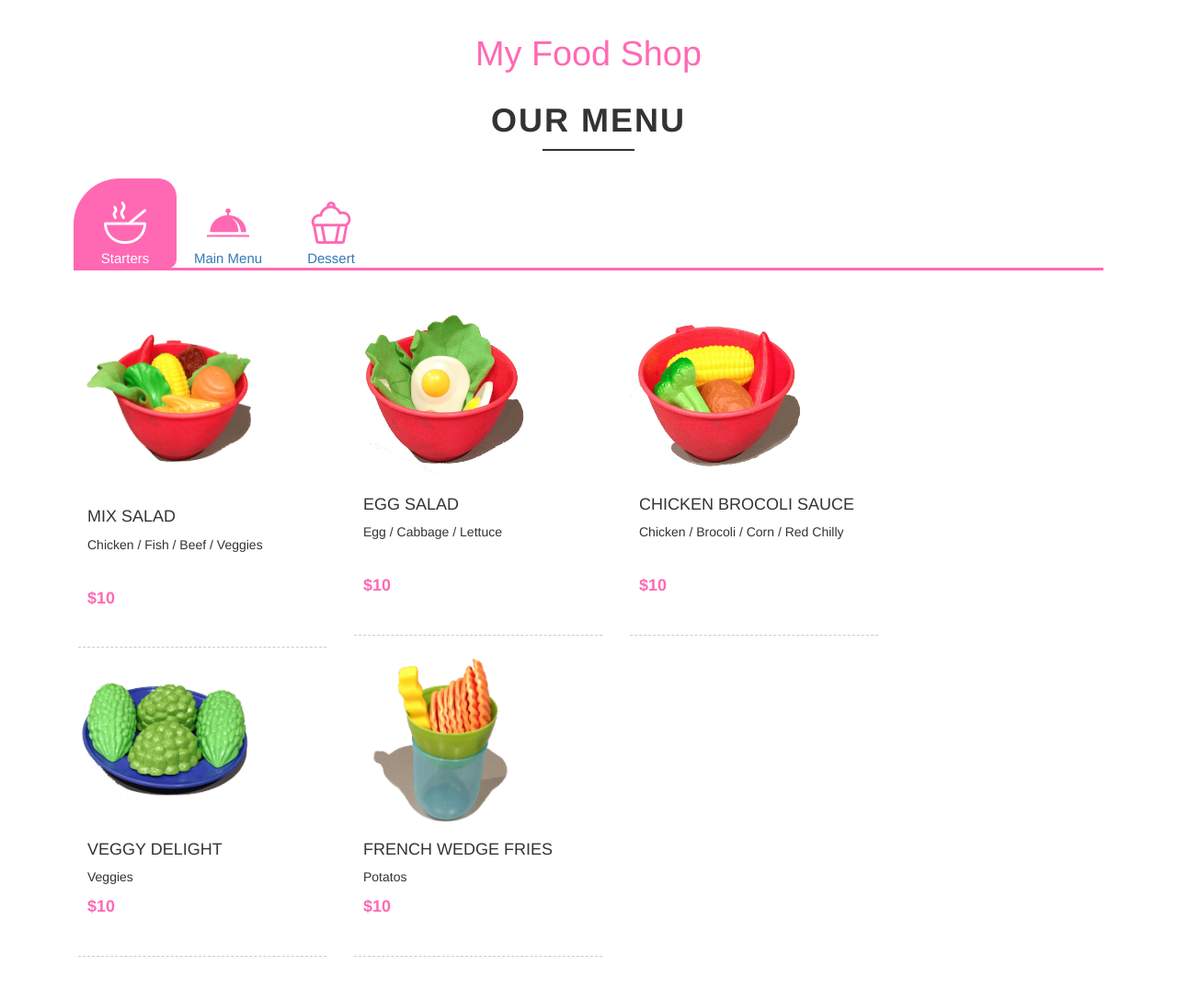
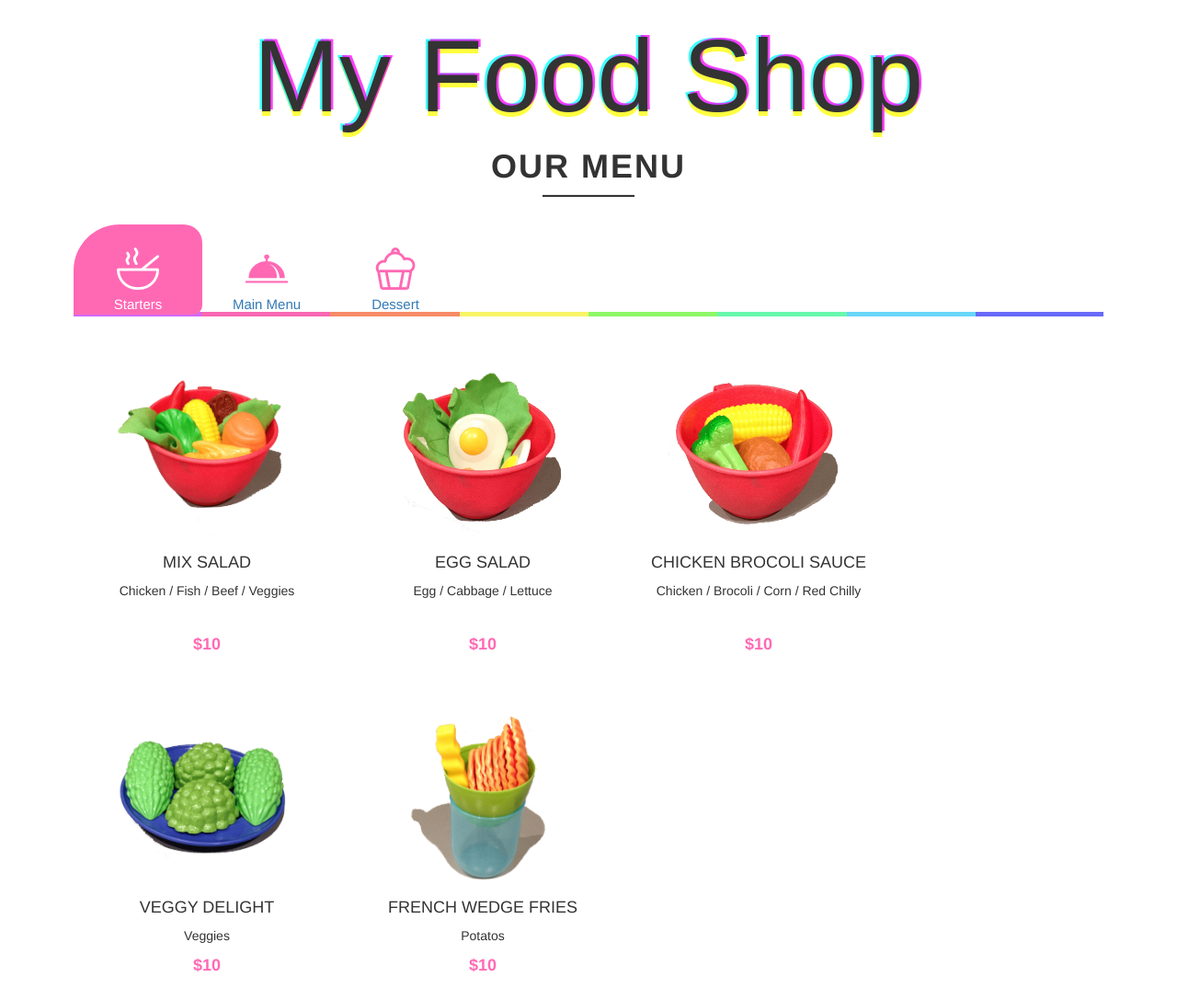
Before and after one commit to thetastelog/mfs, a plain HTML site: page index.html in a window 1280 px wide. Shown: the whole page at 92% size. Drawn offline with Linux system fonts and the light colour scheme.

Commit message:
Update style.css

```diff
--- a/css/style.css
+++ b/css/style.css
@@ -9,13 +9,43 @@
     width: 1170px;
 }
 
+.col-md-4 {
+  text-align: center;
+}
+
+.list-1 {
+  display: flex;
+  flex-wrap: wrap;
+  width: 100%;
+  background-color: white !important;
+  justify-content: flex-start;
+  align-items: baseline;
+}
+
+.rainbow {
+  background-image: linear-gradient(90deg, #d268f8 0%, #d268f8 12.5%, #f868b2 12.5%, #f868b2 25%, #f88a68 25%, #f88a68 37.5%, #f8f568 37.5%, #f8f568 50%, #8ef868 50%, #8ef868 62.5%, #68f8ae 62.5%, #68f8ae 75%, #68d6f8 75%, #68d6f8 87.5%, #686af8 87.5%, #686af8 100%);
+background-size: 100% 15%;
+  background-repeat: repeat-x;
+  background-position: left 0% bottom 10%;
+}
+
+.menu-list-1 {
+  /*min-height: 300px;*/
+  /*display: flex;*/
+  /*flex-wrap: wrap;*/
+  background-color: white !important;
+}
+
 .header span{
   font-family: 'Allura' cusiver;
-  color: #ff69b4;
+  /*color: #ff69b4;*/
   line-height: 30px;
 }
 .dart-fs-48 {
-    font-size: 2.7em;
+    font-size: 8em;
+color: 000;
+  font-family: 'Fredoka One', sans-serif;
+  text-shadow: 0.25rem -0.25rem rgba(255, 0, 255, 0.75), -0.25rem -0.25rem rgba(0, 255, 255, 0.75), 0 0.5rem rgba(255, 255, 0, 0.75);
 }
 
 .header{
@@ -51,13 +81,21 @@
     padding: 0;
     margin: 10px;
     height: 100px;
-    border-bottom: 3px solid #ff69b4;
+    /*border-bottom: 3px solid #ff69b4;*/
+    border-bottom: 5px solid
+transparent;
+border-image: linear-gradient(90deg,
+#d268f8 0%, #d268f8 12.5%, #f868b2 12.5%, #f868b2 25%, #f88a68 25%, #f88a68 37.5%, #f8f568 37.5%, #f8f568 50%, #8ef868 50%, #8ef868 62.5%, #68f8ae 62.5%, #68f8ae 75%, #68d6f8 75%, #68d6f8 87.5%, #686af8 87.5%,
+#686af8 100%);
+    border-image-slice: 100%;
+border-image-slice: 1;
 }
+
 .menu-food .menu-food-pennal li {
     float: left;
     list-style-type: none;
     text-align: center;
-    width: 10%;
+    width: 12.5%;
     color: #666;
     padding: 25px 0;
     font-size: 15px;
@@ -81,7 +119,7 @@
     margin-bottom: 40px;
     min-height: 110px;
     padding-bottom: 40px;
-    border-bottom: 1px dashed #ccc;
+    /*border-bottom: 1px dashed #ccc;*/
 
 }
 .food-list{
```
